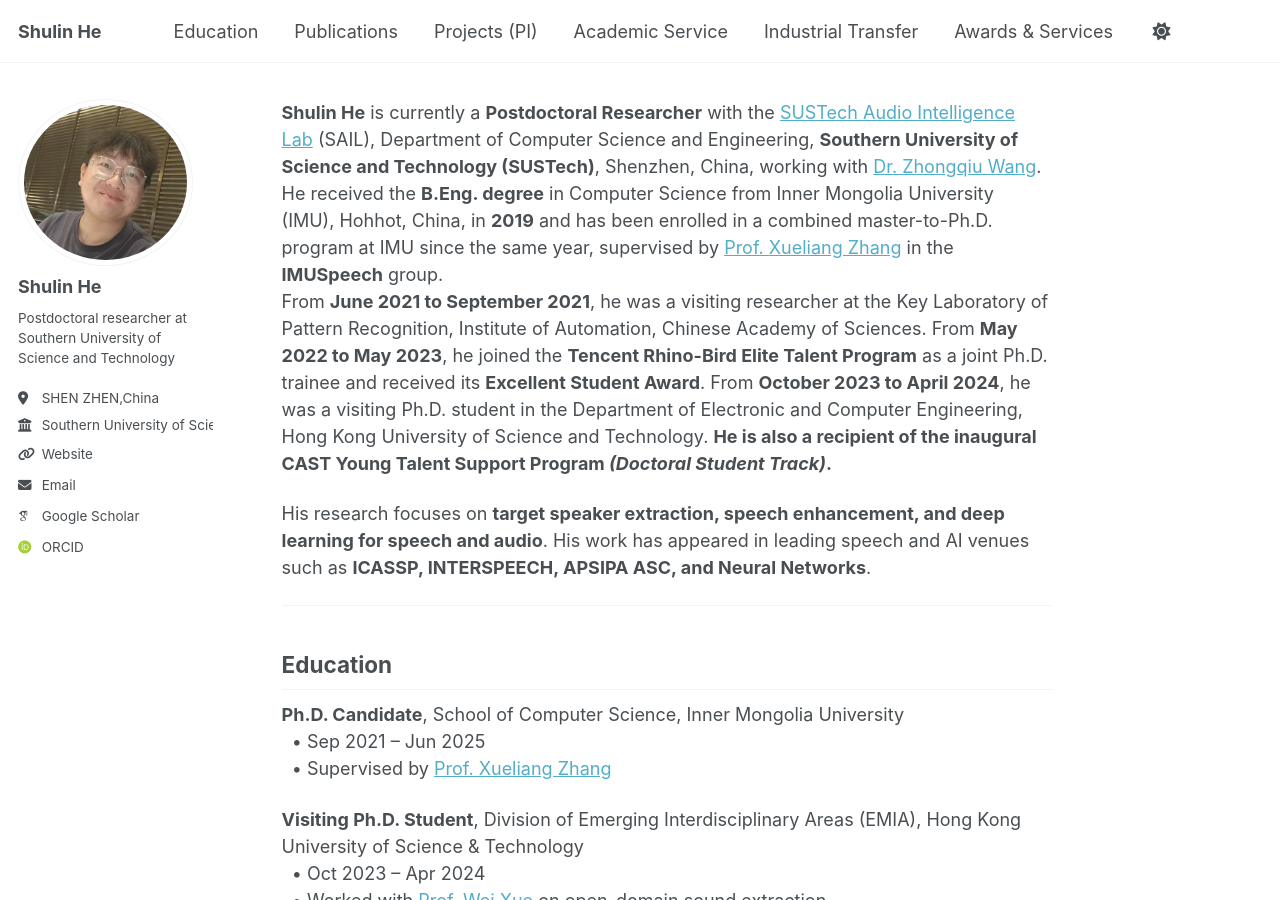
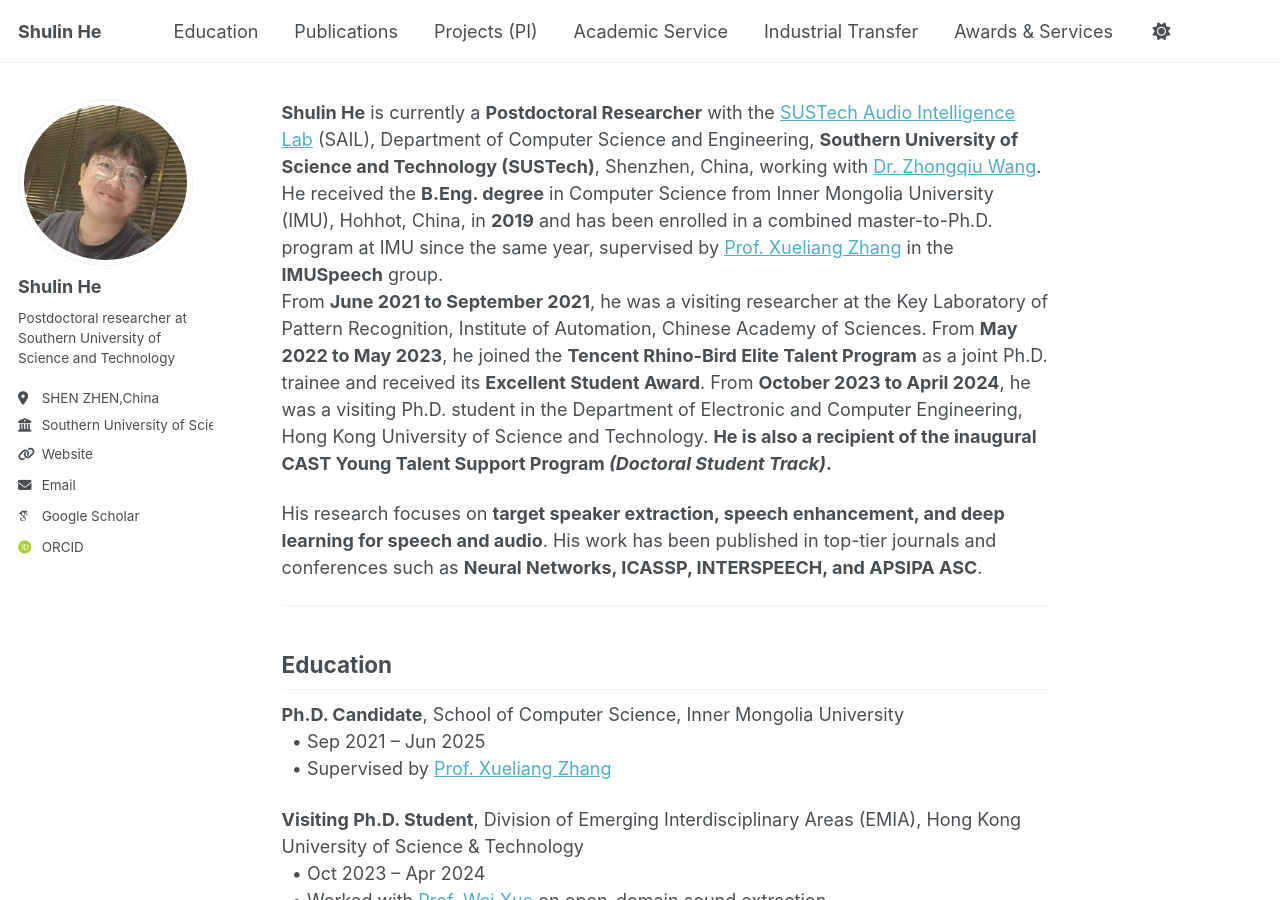
Before and after one commit to heshulin/heshulin.github.io, a Jekyll site: the page built from _pages/about.md, in a window 1280 px wide and 900 px high. Built offline with Jekyll 4.4.1, drawn with Linux system fonts in a browser that asks for light colours; some web fonts are replaced; a script that is not in the unit is left out.

Commit message:
first commit

```diff
--- a/_pages/about.md
+++ b/_pages/about.md
@@ -11,7 +11,7 @@ redirect_from:
 He received the **B.Eng. degree** in Computer Science from Inner Mongolia University (IMU), Hohhot, China, in **2019** and has been enrolled in a combined master-to-Ph.D. program at IMU since the same year, supervised by [Prof. Xueliang Zhang](https://ccs.imu.edu.cn/info/1020/1849.htm) in the **IMUSpeech** group.
 From **June 2021 to September 2021**, he was a visiting researcher at the Key Laboratory of Pattern Recognition, Institute of Automation, Chinese Academy of Sciences. From **May 2022 to May 2023**, he joined the **Tencent Rhino-Bird Elite Talent Program** as a joint Ph.D. trainee and received its **Excellent Student Award**. From **October 2023 to April 2024**, he was a visiting Ph.D. student in the Department of Electronic and Computer Engineering, Hong Kong University of Science and Technology. **He is also a recipient of the inaugural CAST Young Talent Support Program *(Doctoral Student Track)*.**
 
-His research focuses on **target speaker extraction, speech enhancement, and deep learning for speech and audio**. His work has appeared in leading speech and AI venues such as **ICASSP, INTERSPEECH, APSIPA ASC, and Neural Networks**.
+His research focuses on **target speaker extraction, speech enhancement, and deep learning for speech and audio**. His work has been published in top-tier journals and conferences such as **Neural Networks, ICASSP, INTERSPEECH, and APSIPA ASC**.
 
 ---
 
```
